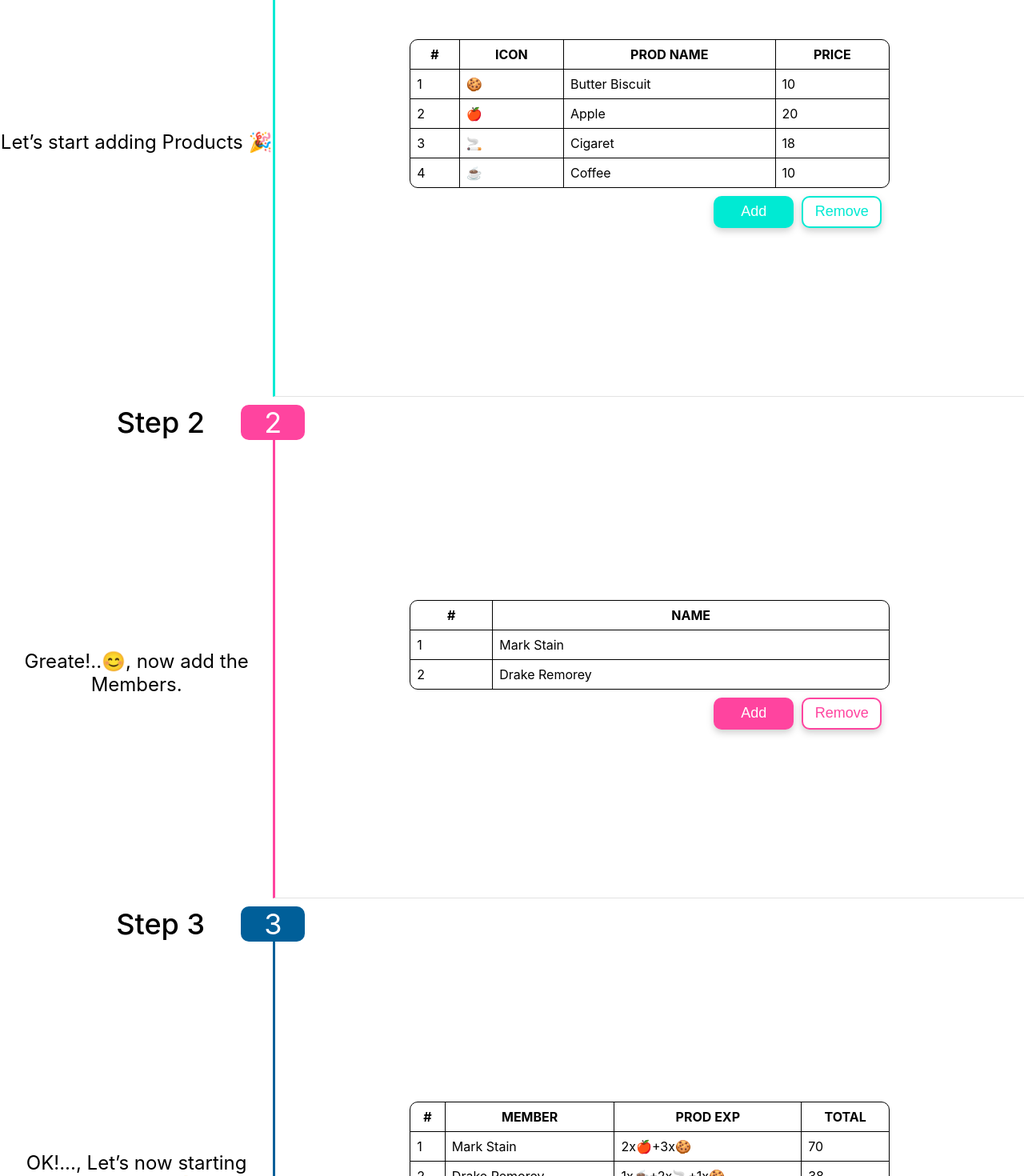
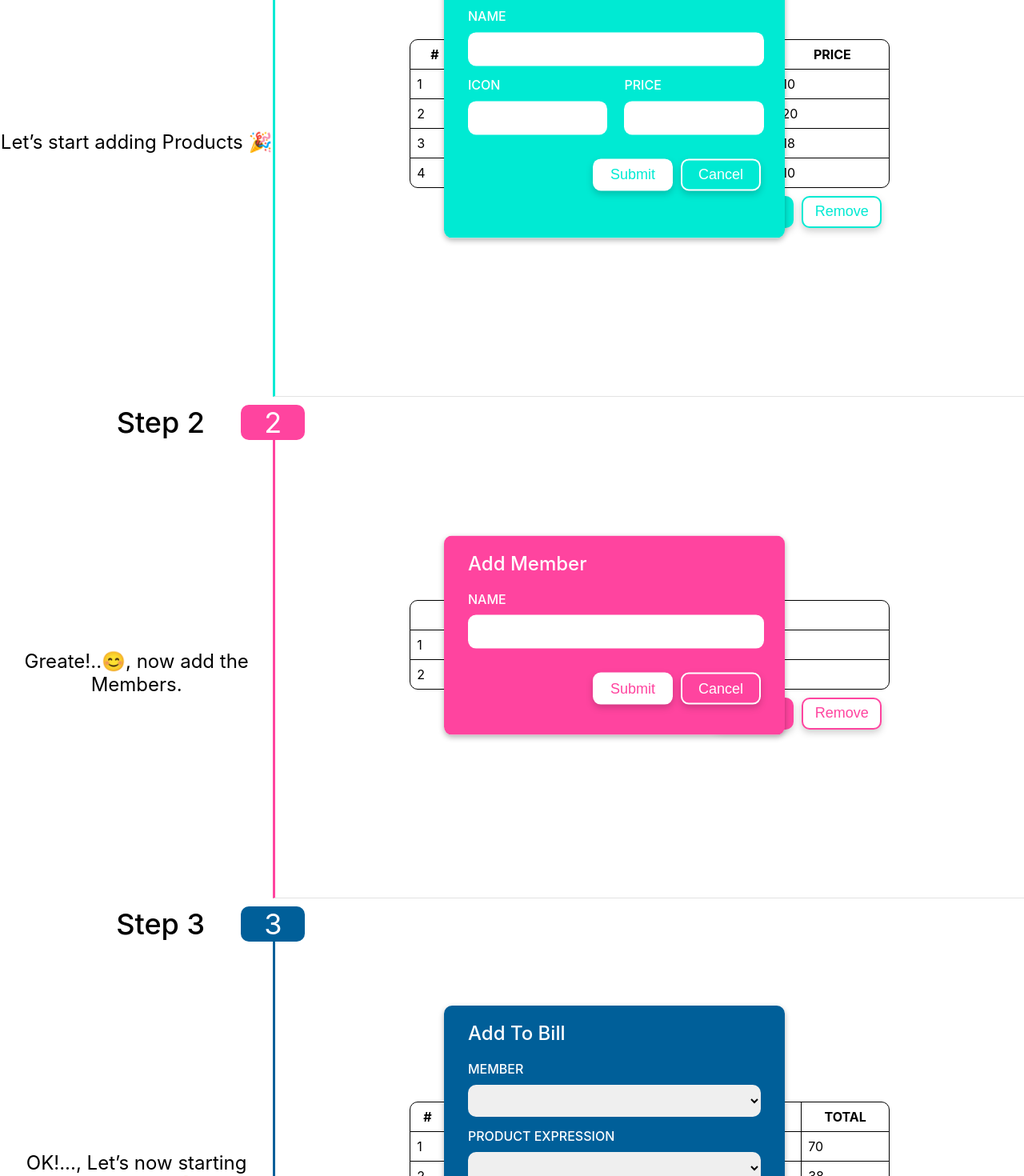
Before and after one commit to suvel/kannaku_sollu, a React (Create React App) app: page / in a window 1280 px wide. Shown: the part 380-1850 px from the top of the page at 80% size. Built offline with nearby package versions, Linux system fonts and the light colour scheme.

Commit message:
Added Modals

```diff
--- /dev/null
+++ b/src/component/AddMemberModal.js
@@ -0,0 +1,33 @@
+import React from 'react'
+import Modal from './Modal'
+import Form,
+{ FormTitle, FormInputGroup, FormAction, Row, Col, FormInput } from './Form'
+import Button from './Button'
+import './AddMemberModal.scss'
+
+const AddMemberModal = () => {
+    return (
+        <Modal>
+            <div className='add-member-modal___container'>
+                <Form>
+                    <FormTitle>
+                        Add Member
+                    </FormTitle>
+                    <FormInputGroup>
+                        <Row>
+                            <Col>
+                                <FormInput label='NAME' component={<input />} />
+                            </Col>
+                        </Row>
+                    </FormInputGroup>
+                    <FormAction>
+                        <Button name={"Submit"} variant={"solid"} />
+                        <Button name={"Cancel"} variant={"outlined"} />
+                    </FormAction>
+                </Form>
+            </div>
+        </Modal>
+    )
+}
+
+export default AddMemberModal
--- /dev/null
+++ b/src/component/AddMemberModal.scss
@@ -0,0 +1,20 @@
+$step2-color: #ff449f;
+
+.add-member-modal___container {
+  width: 426px;
+  height: 249px;
+  background-color: $step2-color;
+
+  .btn {
+    &.solid {
+      background: #ffffff;
+      color: $step2-color;
+    }
+
+    &.outlined {
+      color: #ffffff;
+      background: $step2-color;
+      border: 2px solid #ffffff;
+    }
+  }
+}
--- /dev/null
+++ b/src/component/AddProductModal.js
@@ -0,0 +1,40 @@
+import React from 'react'
+import Modal from './Modal'
+import Button from './Button'
+import './AddProductModal.scss'
+import Form,
+{ FormTitle, FormInputGroup, FormAction, Row, Col, FormInput } from './Form'
+const AddProductModal = () => {
+    return (
+        <Modal>
+            <div className='add-product-modal___container'>
+                <Form>
+                    <FormTitle>
+                        Add Product
+                    </FormTitle>
+                    <FormInputGroup>
+                        <Row>
+                            <Col>
+                                <FormInput label='NAME' component={<input />} />
+                            </Col>
+                        </Row>
+                        <Row>
+                            <Col>
+                                <FormInput label='ICON' component={<input />} />
+                            </Col>
+                            <Col>
+                                <FormInput label='PRICE' component={<input />} />
+                            </Col>
+                        </Row>
+                    </FormInputGroup>
+                    <FormAction>
+                        <Button name={"Submit"} variant={"solid"} />
+                        <Button name={"Cancel"} variant={"outlined"} />
+                    </FormAction>
+                </Form>
+            </div>
+        </Modal >
+    )
+}
+
+export default AddProductModal
--- /dev/null
+++ b/src/component/AddProductModal.scss
@@ -0,0 +1,20 @@
+$step1-color: #00ead3;
+
+.add-product-modal___container {
+  width: 426px;
+  height: 356px;
+  background-color: $step1-color;
+
+  .btn {
+    &.solid {
+      background: #ffffff;
+      color: $step1-color;
+    }
+
+    &.outlined {
+      color: #ffffff;
+      background: $step1-color;
+      border: 2px solid #ffffff;
+    }
+  }
+}
--- /dev/null
+++ b/src/component/AddToBillModal.js
@@ -0,0 +1,49 @@
+import React from 'react'
+import Modal from './Modal'
+import Form,
+{ FormTitle, FormInputGroup, FormAction, Row, Col, FormInput } from './Form'
+import Button from './Button'
+import './AddToBillModal.scss'
+
+const AddToBillModal = () => {
+    return (
+        <Modal>
+            <div className='add-to-bill-modal___container'>
+                <Form>
+                    <FormTitle>
+                        Add To Bill
+                    </FormTitle>
+                    <FormInputGroup>
+                        <Row>
+                            <Col>
+                                <FormInput
+                                    label='MEMBER'
+                                    component={
+                                        <select>
+
+                                        </select>
+                                    } />
+                            </Col>
+                        </Row>
+                        <Row>
+                            <Col>
+                                <FormInput
+                                    label='PRODUCT EXPRESSION'
+                                    component={
+                                        <select>
+                                        </select>
+                                    } />
+                            </Col>
+                        </Row>
+                    </FormInputGroup>
+                    <FormAction>
+                        <Button name={"Submit"} variant={"solid"} />
+                        <Button name={"Cancel"} variant={"outlined"} />
+                    </FormAction>
+                </Form>
+            </div>
+        </Modal>
+    )
+}
+
+export default AddToBillModal
--- /dev/null
+++ b/src/component/AddToBillModal.scss
@@ -0,0 +1,20 @@
+$step3-color: #005f99;
+
+.add-to-bill-modal___container {
+  width: 426px;
+  height: 315px;
+  background-color: $step3-color;
+
+  .btn {
+    &.solid {
+      background: #ffffff;
+      color: $step3-color;
+    }
+
+    &.outlined {
+      color: #ffffff;
+      background: $step3-color;
+      border: 2px solid #ffffff;
+    }
+  }
+}
--- /dev/null
+++ b/src/component/Form.js
@@ -0,0 +1,38 @@
+import './Form.scss'
+
+const Form = ({ children }) => {
+    return (<div className='form'>{children}</div>)
+}
+
+const FormTitle = ({ children }) => {
+    return (<div className='form__title'>{children}</div>)
+}
+
+const FormInputGroup = ({ children }) => {
+    return (<div className='form__input-group'>{children}</div>)
+}
+
+const FormAction = ({ children }) => {
+    return (<div className='form__action'>{children}</div>)
+}
+
+const Row = ({ children }) => {
+    return (<div className='row'>{children}</div>)
+}
+
+const Col = ({ children }) => {
+    return (<div className='col'>{children}</div>)
+}
+
+const FormInput = ({ label: labelValue, component }) => {
+    return (
+        <>
+            <label>{labelValue}</label>
+            {component}
+        </>
+    )
+}
+
+export { FormTitle, FormInputGroup, FormAction, Row, Col, FormInput }
+
+export default Form
--- /dev/null
+++ b/src/component/Form.scss
@@ -0,0 +1,46 @@
+.form {
+  padding: 20px 30px;
+  box-sizing: border-box;
+  .form__title {
+    color: #ffffff;
+    font-size: 24px;
+    font-weight: 500;
+  }
+  .form__input-group {
+    margin: 20px 0 30px 0;
+
+    .row {
+      display: flex;
+      gap: 25px;
+
+      &:not(:last-child) {
+        margin-bottom: 14px;
+      }
+
+      .col {
+        width: 100%;
+        label {
+          display: block;
+          margin-bottom: 10px;
+          font-weight: 500;
+          color: #ffffff;
+          width: 100%;
+        }
+
+        input,
+        select {
+          width: 100%;
+          flex: 1;
+          height: 40px;
+          border-radius: 10px;
+          border: 0;
+        }
+      }
+    }
+  }
+  .form__action {
+    display: flex;
+    justify-content: flex-end;
+    gap: 10px;
+  }
+}
--- a/src/component/MainApp.js
+++ b/src/component/MainApp.js
@@ -4,6 +4,9 @@ import Step1 from './Step1'
 import Step2 from './Step2'
 import Step3 from './Step3'
 import Step4 from './Step4'
+import AddProductModal from './AddProductModal'
+import AddMemberModal from './AddMemberModal'
+import AddToBillModal from './AddToBillModal'
 import './MainApp.scss'
 
 const MainApp = () => {
@@ -14,19 +17,21 @@ const MainApp = () => {
                 description={"Let’s start adding Products 🎉"}
             >
                 <Step1 />
+                <AddProductModal />
             </Step>
             <Step
                 number={2}
                 description={"Greate!..😊, now add the Members."}
             >
                 <Step2 />
+                <AddMemberModal />
             </Step>
             <Step
                 number={3}
                 description={"OK!..., Let’s now starting billing them🤑."}
             >
                 <Step3 />
-
+                <AddToBillModal />
             </Step>
             <Step
                 number={4}
--- /dev/null
+++ b/src/component/Modal.js
@@ -0,0 +1,12 @@
+import React from 'react'
+import './Modal.scss'
+
+const Modal = ({ children }) => {
+    return (
+        <div className='modal__container'>
+            {children}
+        </div>
+    )
+}
+
+export default Modal
--- /dev/null
+++ b/src/component/Modal.scss
@@ -0,0 +1,11 @@
+.modal__container {
+  position: absolute;
+  left: 60%;
+  top: 50%;
+  transform: translate(-50%, -60%);
+  -webkit-box-shadow: 0 3px 7px rgba(0, 0, 0, 0.3);
+  -moz-box-shadow: 0 3px 7px rgba(0, 0, 0, 0.3);
+  box-shadow: 0 3px 7px rgba(0, 0, 0, 0.3);
+  border-radius: 10px;
+  overflow: hidden;
+}
--- a/src/component/Step.scss
+++ b/src/component/Step.scss
@@ -4,6 +4,7 @@ $step3-color: #005f99;
 $step4-color: #000000;
 
 .step {
+  position: relative;
   display: grid;
   grid-template-columns: 0.8fr 1.2fr 1fr;
   grid-template-rows: 0.4fr auto;
```
